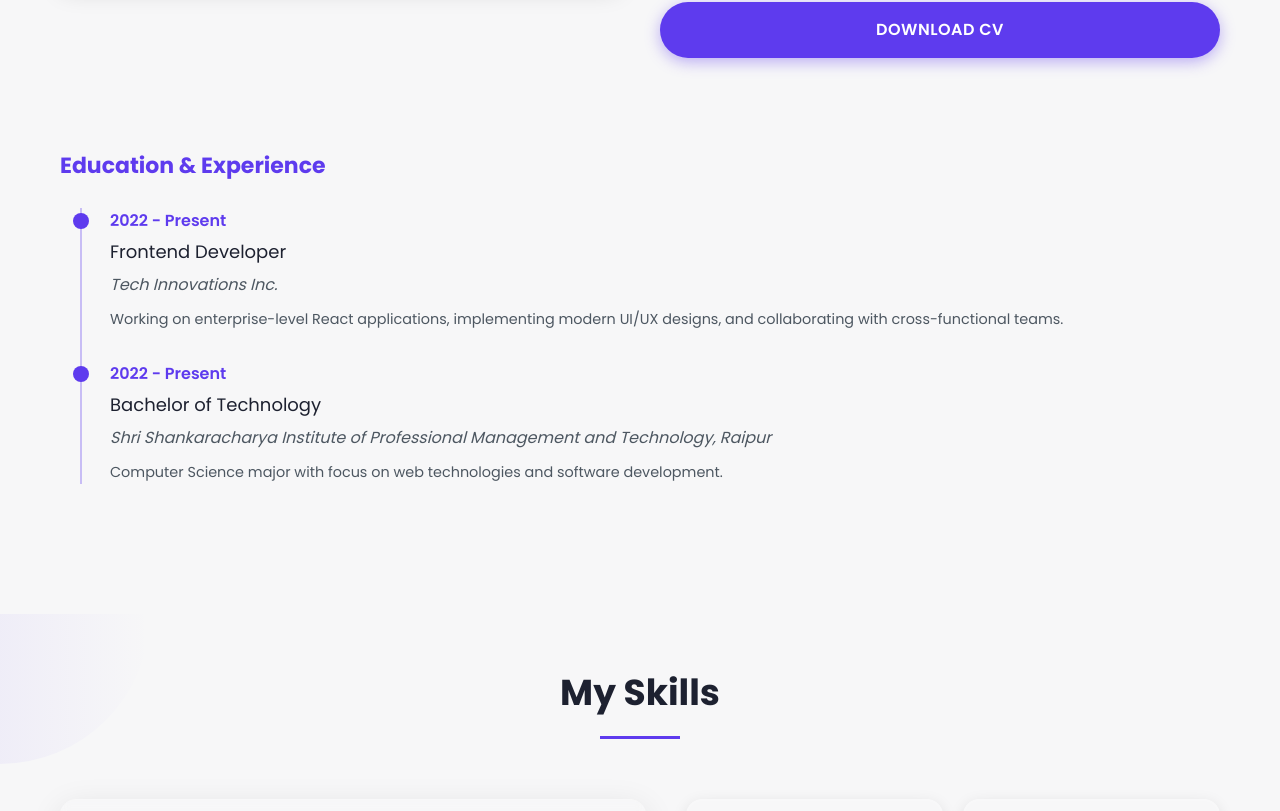
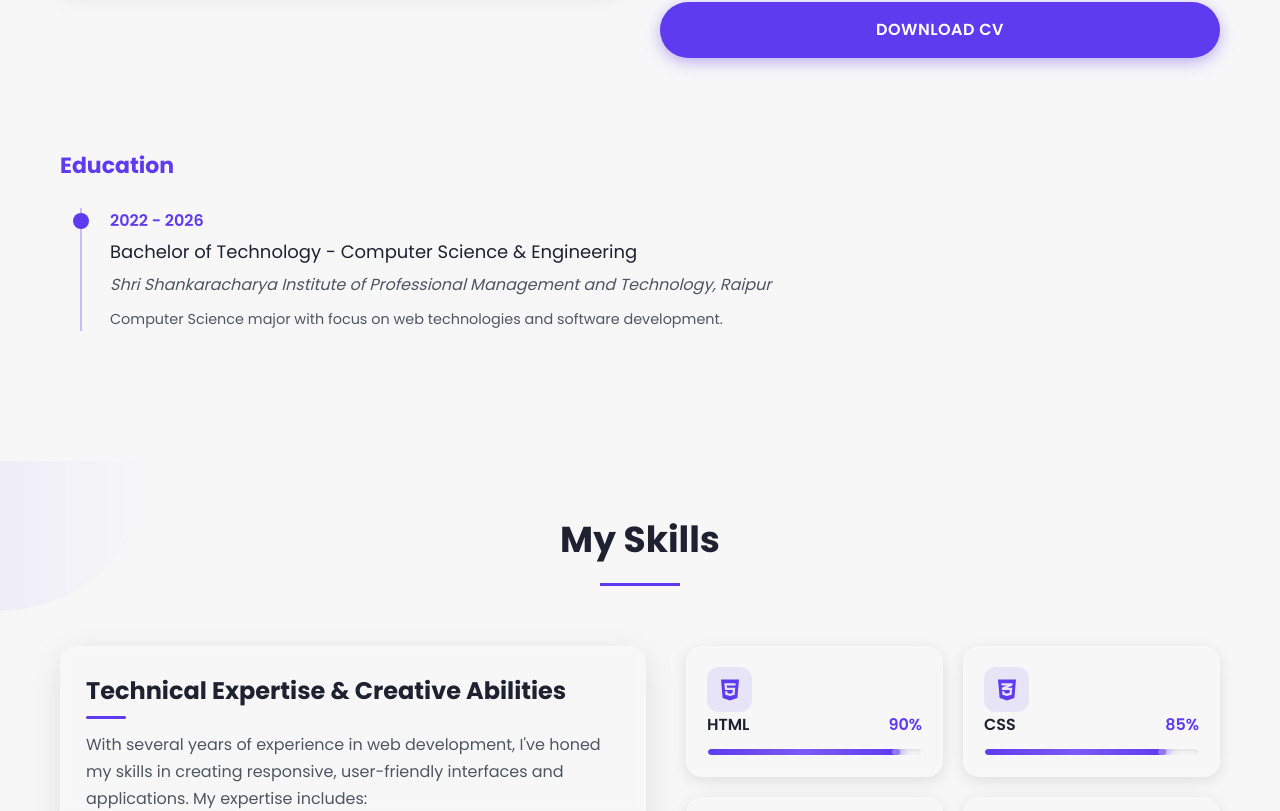
Before and after one commit to JayGupta930/portfolio, a React (Create React App) app: page / in a window 1280 px wide. Shown: the part 1696-2507 px from the top of the page. Built offline with nearby package versions, Linux system fonts and the light colour scheme.

Commit message:
Update About component to refine education section and enhance clarity in timeline details

```diff
--- a/src/components/About.js
+++ b/src/components/About.js
@@ -39,14 +39,14 @@ const About = () => {
         </div>
 
         <div className="timeline-section">
-          <h4>Education & Experience</h4>
+          <h4>Education</h4>
           <div className="timeline">
-            <div className="timeline-item">
+            {/* <div className="timeline-item">
               <div className="timeline-date">2022 - Present</div>
               <div className="timeline-title">Frontend Developer</div>
               <div className="timeline-place">Tech Innovations Inc.</div>
               <div className="timeline-description">Working on enterprise-level React applications, implementing modern UI/UX designs, and collaborating with cross-functional teams.</div>
-            </div>
+            </div> */}
             {/* <div className="timeline-item">
               <div className="timeline-date">2019 - 2021</div>
               <div className="timeline-title">Junior Web Developer</div>
@@ -54,8 +54,8 @@ const About = () => {
               <div className="timeline-description">Developed responsive websites and implemented frontend features using HTML, CSS, and JavaScript.</div>
             </div> */}
             <div className="timeline-item">
-              <div className="timeline-date">2022 - Present</div>
-              <div className="timeline-title">Bachelor of Technology</div>
+              <div className="timeline-date">2022 - 2026</div>
+              <div className="timeline-title">Bachelor of Technology - Computer Science & Engineering</div>
               <div className="timeline-place">Shri Shankaracharya Institute of Professional Management and Technology, Raipur</div>
               <div className="timeline-description">Computer Science major with focus on web technologies and software development.</div>
             </div>
```
